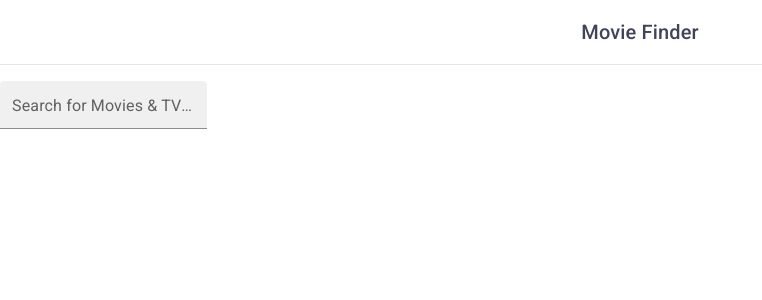
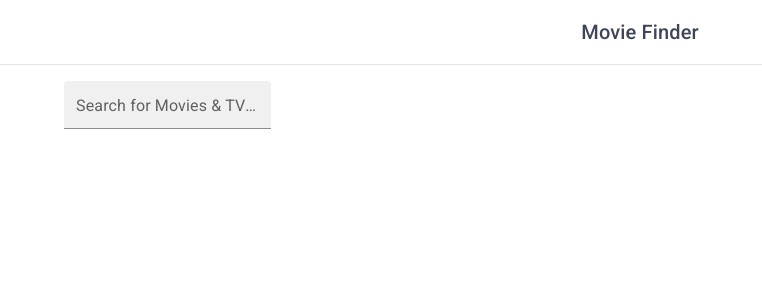
Before and after one commit to RaihanStark/movie-finder, a React (Create React App) app: page / in a window 1280 px wide. Shown: the top 300 px of the page, without its empty margins (0-762 px from the left). Built offline with nearby package versions, Linux system fonts and the light colour scheme.

Commit message:
Add: Container

```diff
--- a/src/App.jsx
+++ b/src/App.jsx
@@ -1,5 +1,6 @@
 import GlobalStyles from "@mui/material/GlobalStyles";
 import { Routes, Route } from "react-router-dom";
+import Container from "@mui/material/Container";
 
 import Navbar from "./components/Navbar/Navbar";
 import ScreensDetail from "./screens/Detail/Detail";
@@ -18,11 +19,12 @@ function App() {
       />
 
       <Navbar />
-
-      <Routes>
-        <Route path="/" element={<ScreensDashboard />} />
-        <Route path="detail/:imdbID" element={<ScreensDetail />} />
-      </Routes>
+      <Container>
+        <Routes>
+          <Route path="/" element={<ScreensDashboard />} />
+          <Route path="detail/:imdbID" element={<ScreensDetail />} />
+        </Routes>
+      </Container>
     </>
   );
 }
```
